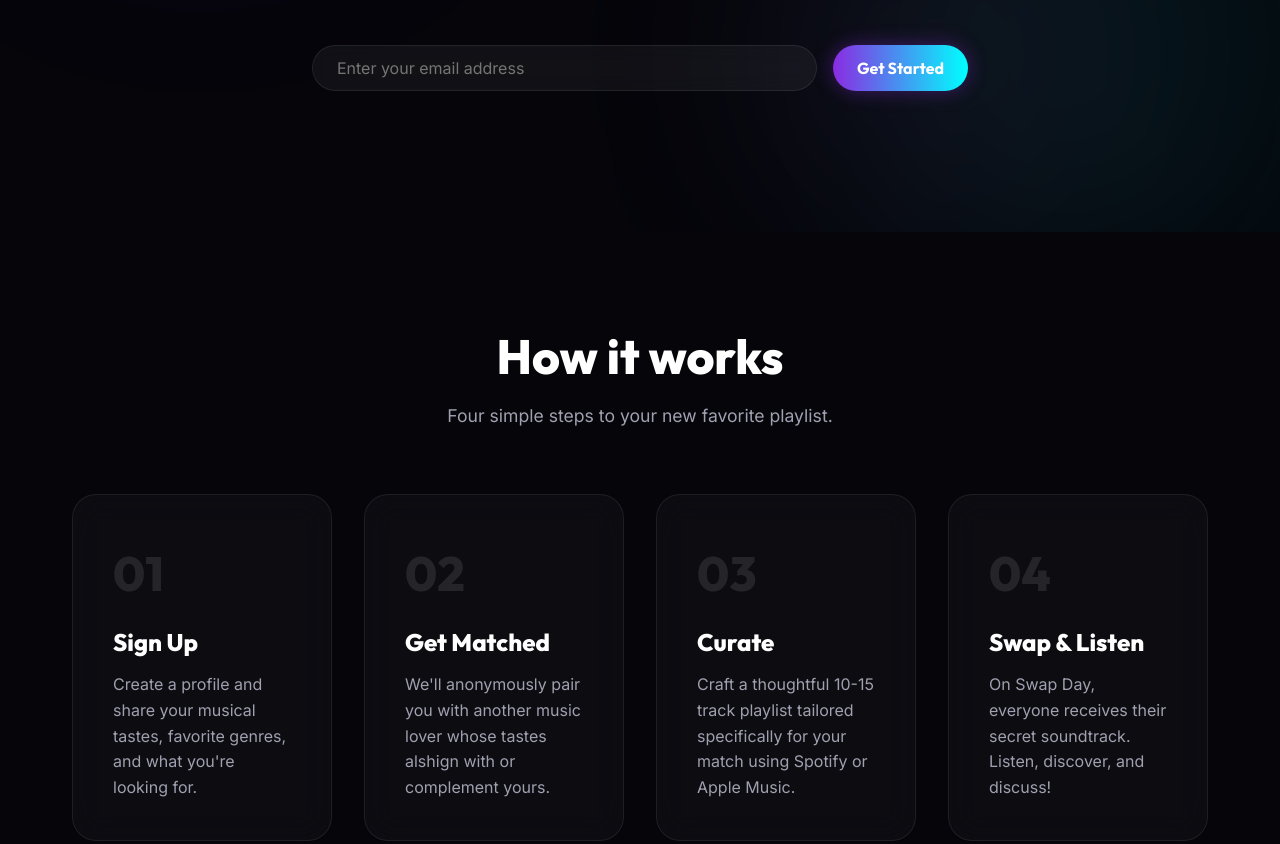
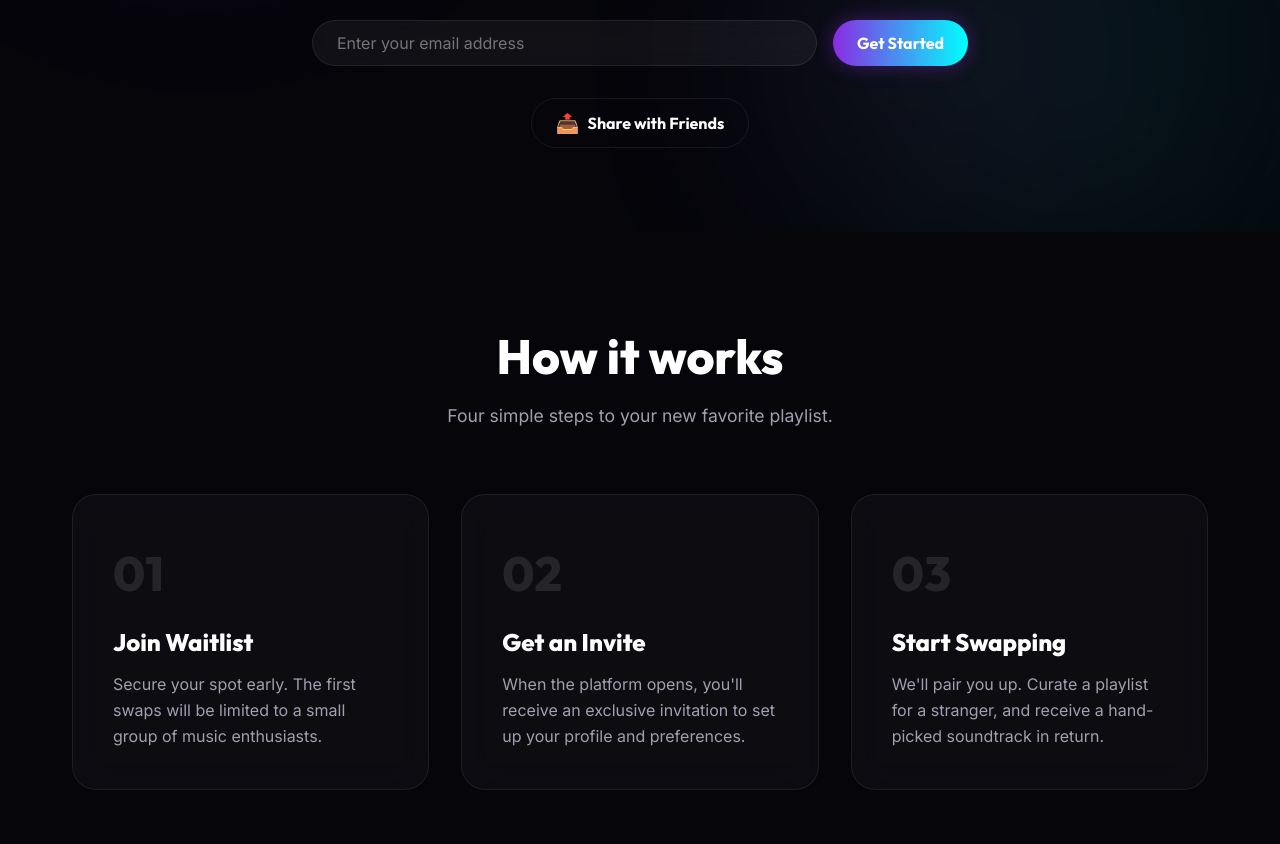
Before and after one commit to QuiltChamberlain/secret-soundtrack, a plain HTML site: page index.html in a window 1280 px wide. Shown: the part 568-1412 px from the top of the page. Drawn offline with Linux system fonts and the light colour scheme.

Commit message:
feat: improve share button visibility and simplify steps

```diff
--- a/index.html
+++ b/index.html
@@ -38,8 +38,6 @@
                 Secret Soundtrack
             </div>
             <div style="display: flex; gap: 1rem;">
-                <button class="btn btn-outline" id="nav-share" style="border: none; padding: 0.5rem;"><span
-                        style="font-size:1.2rem;">📤</span></button>
                 <button class="btn btn-outline" id="nav-cta">Join Waitlist</button>
             </div>
         </div>
@@ -58,6 +56,12 @@
                         class="glass-input" style="flex:1;">
                     <button type="submit" class="btn btn-primary" id="waitlist-submit">Get Started</button>
                 </form>
+
+                <div class="share-container fade-in-up" style="--delay: 0.2s; margin-top: 1rem;">
+                    <button class="btn btn-outline" id="share-btn" style="display: inline-flex; align-items: center; gap: 0.5rem; padding: 0.75rem 1.5rem;">
+                        <span style="font-size:1.2rem;">📤</span> Share with Friends
+                    </button>
+                </div>
             </div>
         </header>
 
@@ -69,26 +73,18 @@
                 <div class="steps-grid">
                     <div class="step-card glass-card fade-in-up" style="--delay: 0.1s">
                         <div class="step-number">01</div>
-                        <h3>Sign Up</h3>
-                        <p>Create a profile and share your musical tastes, favorite genres, and what you're looking for.
-                        </p>
+                        <h3>Join Waitlist</h3>
+                        <p>Secure your spot early. The first swaps will be limited to a small group of music enthusiasts.</p>
                     </div>
                     <div class="step-card glass-card fade-in-up" style="--delay: 0.2s">
                         <div class="step-number">02</div>
-                        <h3>Get Matched</h3>
-                        <p>We'll anonymously pair you with another music lover whose tastes alshign with or complement
-                            yours.</p>
+                        <h3>Get an Invite</h3>
+                        <p>When the platform opens, you'll receive an exclusive invitation to set up your profile and preferences.</p>
                     </div>
                     <div class="step-card glass-card fade-in-up" style="--delay: 0.3s">
                         <div class="step-number">03</div>
-                        <h3>Curate</h3>
-                        <p>Craft a thoughtful 10-15 track playlist tailored specifically for your match using Spotify or
-                            Apple Music.</p>
-                    </div>
-                    <div class="step-card glass-card fade-in-up" style="--delay: 0.4s">
-                        <div class="step-number">04</div>
-                        <h3>Swap & Listen</h3>
-                        <p>On Swap Day, everyone receives their secret soundtrack. Listen, discover, and discuss!</p>
+                        <h3>Start Swapping</h3>
+                        <p>We'll pair you up. Curate a playlist for a stranger, and receive a hand-picked soundtrack in return.</p>
                     </div>
                 </div>
             </div>
--- a/script.js
+++ b/script.js
@@ -75,9 +75,9 @@ document.addEventListener('DOMContentLoaded', () => {
     if (bottomCta) bottomCta.addEventListener('click', scrollToForm);
 
     // Share Feature
-    const navShare = document.getElementById('nav-share');
-    if (navShare) {
-        navShare.addEventListener('click', async () => {
+    const shareBtn = document.getElementById('share-btn');
+    if (shareBtn) {
+        shareBtn.addEventListener('click', async () => {
             if (navigator.share) {
                 try {
                     await navigator.share({
```
